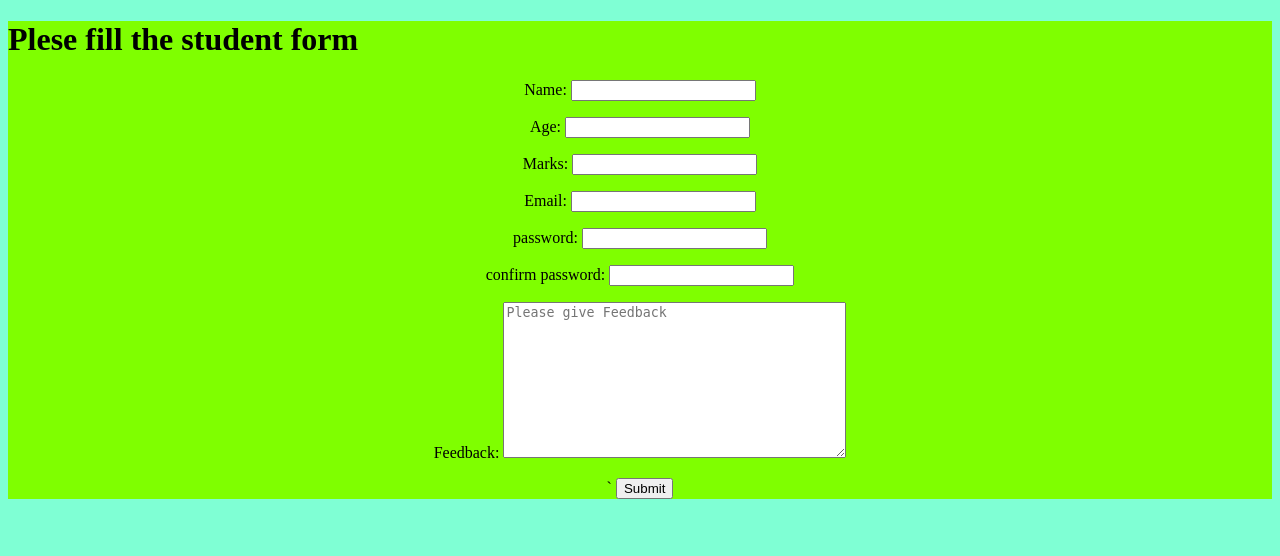
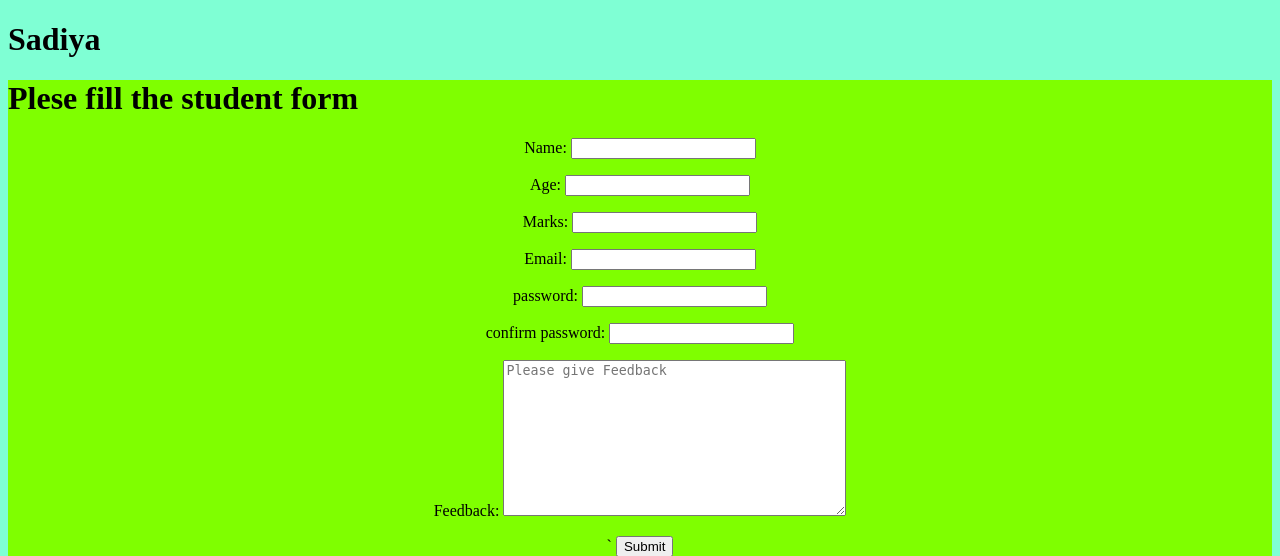
Before and after one commit to sadiyapatel212-oss/Firstdep, a Django app: page / in a window 1280 px wide. Shown: the top 556 px of the page. Run offline with Django 4.2, Linux system fonts and the light colour scheme.

Commit message:
Commited by Psadiya

```diff
--- a/Formpro/template/testapp/index.html
+++ b/Formpro/template/testapp/index.html
@@ -8,6 +8,7 @@
     <link rel="stylesheet" href="{% static 'css/style.css' %}">
 </head>
 <body>
+    <h1>Sadiya</h1>
     <div class="container">
         {% if submit %}
             <h1>Thanks {{names}} for providing informations</h1>
```
